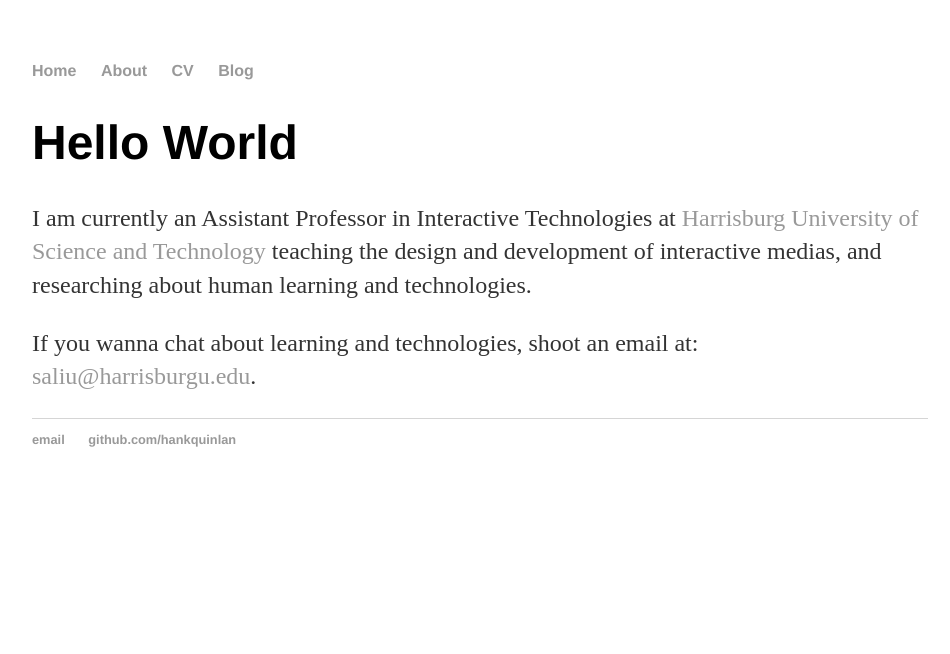
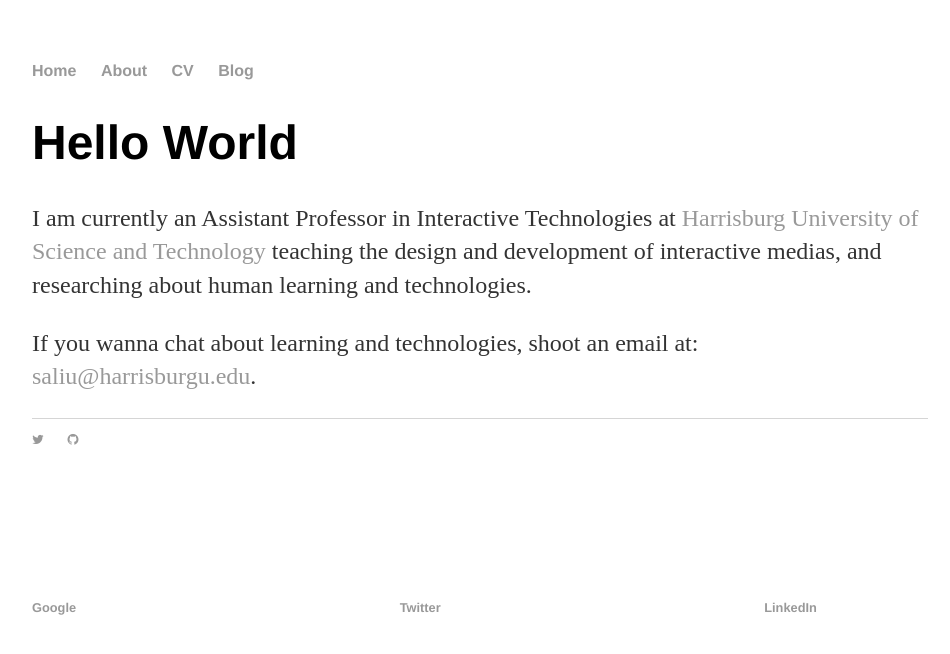
Before and after one commit to Tonicdragon6x66/saliudev.github.io, a Jekyll site: the page built from index.html, in a window 1280 px wide. Shown: the top 654 px of the page, without its empty margins (160-1110 px from the left). Built offline with Jekyll 4.4.1, drawn with Linux system fonts in a browser that asks for light colours.

Commit message:
update footer

```diff
--- a/_layouts/default.html
+++ b/_layouts/default.html
@@ -4,6 +4,7 @@
     <title>{{ page.title }}</title>
 
     <link rel="stylesheet" type="text/css" href="/css/main.css">
+    <link rel="stylesheet" href="https://maxcdn.bootstrapcdn.com/font-awesome/4.7.0/css/font-awesome.min.css">
 
   </head>
 
@@ -24,33 +25,53 @@
 </div>
 
   <footer>
-   <ul>
-   <li><a href="mailto:hankquinlanhub@gmail.com">email</a></li>
-   <li><a href="https://github.com/hankquinlan">github.com/hankquinlan</a></li>
+
+
+
+
+
+
+<div class="center">
+  <div id="social-test">
+  <ul class="social">
+    <li><a href="https://twitter.com/saliudev"><i class="fa fa-twitter" aria-hidden="true"></a></i></li>
+    <li><a href="https://github.com/saliudev"><i class="fa fa-github" aria-hidden="true"></a></i></li>
+  </li>
   </ul>
 
+  </div>
+</div>
 
-    <ul class="list-inline mt-5 mb-0">
-      <li class="list-inline-item mr-4">
-        <a class="link-social" href="https://twitter.com/davidmillerskt">
-          <span class="icon-social-twitter"></span>
-        </a>
+
+
+
+   <ul class="jetpack-social-widget-list size-large">
+
+
+            <li class="jetpack-social-widget-item">
+              <a href="https://scholar.google.com/citations?user=YiBs6ucAAAAJ&#038;hl=en" target="_self">
+                <span class="screen-reader-text">Google</span><svg class="icon icon-google" aria-hidden="true" role="img"> <use href="#icon-google" xlink:href="#icon-google"></use> </svg>             </a>
             </li>
-      <li class="list-inline-item mr-4">
-        <a class="link-social" href="https://github.com/davidtmiller">
-          <span class="icon-social-github"></span>
-        </a>
+
+
+                      <li class="jetpack-social-widget-item">
+              <a href="https://twitter.com/liusashmily" target="_self">
+                <span class="screen-reader-text">Twitter</span><svg class="icon icon-twitter" aria-hidden="true" role="img"> <use href="#icon-twitter" xlink:href="#icon-twitter"></use> </svg>             </a>
             </li>
-      <li class="list-inline-item mr-4">
-        <a class="link-social" href="https://www.instagram.com/davidmillerswbrd/">
-          <span class="icon-social-instagram"></span>
-        </a>
+
+
+                      <li class="jetpack-social-widget-item">
+              <a href="https://www.linkedin.com/in/liusa/" target="_self">
+                <span class="screen-reader-text">LinkedIn</span><svg class="icon icon-linkedin" aria-hidden="true" role="img"> <use href="#icon-linkedin" xlink:href="#icon-linkedin"></use> </svg>             </a>
             </li>
-      <li class="list-inline-item">
-        <a class="link-social" href="mailto:hello@davidmiller.io">
-          <span class="icon-envelope"></span>
-        </a>
+
+
+                      <li class="jetpack-social-widget-item">
+              <a href="https://www.researchgate.net/profile/Sa_Liu6" target="_self">
+                <svg class="icon icon-chain" aria-hidden="true" role="img"> <use href="#icon-chain" xlink:href="#icon-chain"></use> </svg>              </a>
             </li>
+
+
       </ul>
 
   </footer>
```
Lines whose indentation alone changed are shown as unchanged.
